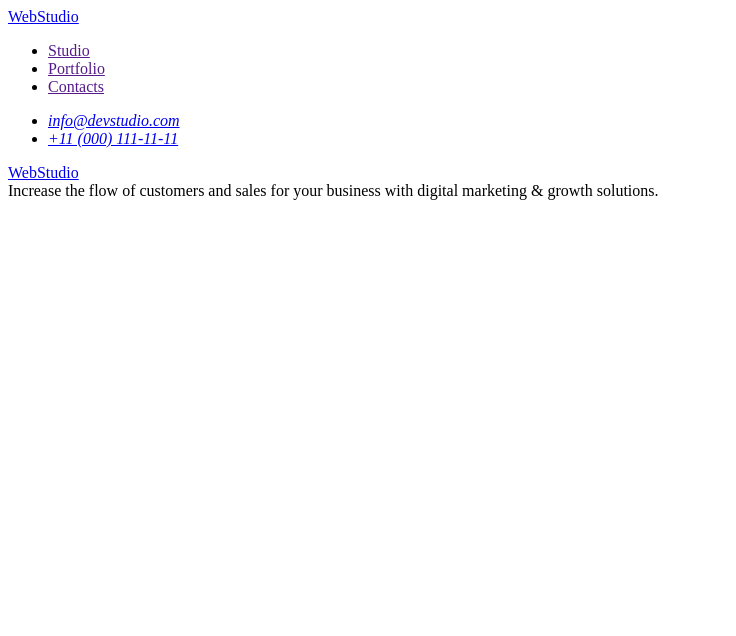
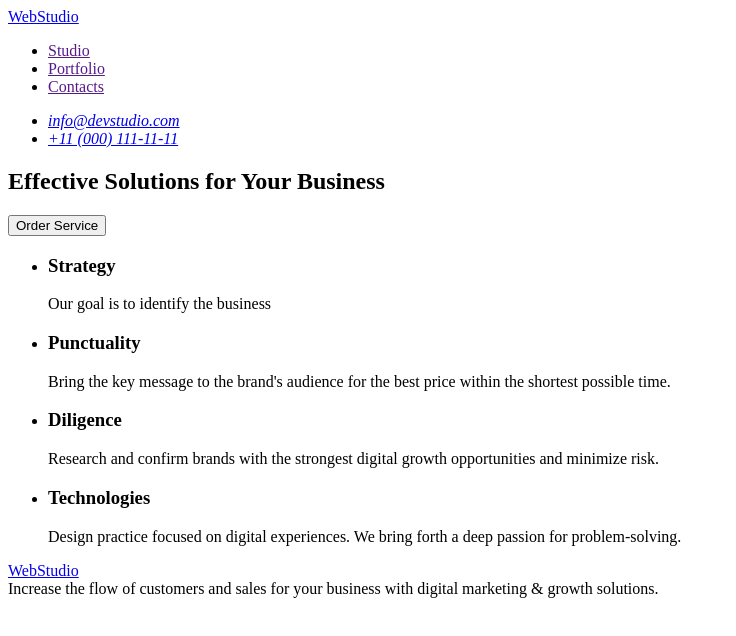
Before and after one commit to oshamoiev/goit-markup-hw-01, a plain HTML site: page index.html in a window 1280 px wide. Shown: the whole page, without its empty margins (0-736 px from the left). Drawn offline with Linux system fonts and the light colour scheme.

Commit message:
Add hero and features

```diff
--- a/index.html
+++ b/index.html
@@ -24,12 +24,37 @@
       </address>
     </header>
 
+    <main>
+      <section>
+        <h1>Effective Solutions for Your Business</h1>
+        <button type="button">Order Service</button>
+      </section>
+      <section>
+        <h2 hidden>Features</h2>
+        <ul>
+          <li>
+            <h3>Strategy</h3>
+            <p>Our goal is to identify the business</p>
+          </li>
+          <li>
+            <h3>Punctuality</h3>
+            <p>Bring the key message to the brand's audience for the best price within the shortest possible time.</p>
+          </li>
+          <li>
+            <h3>Diligence</h3>
+            <p>Research and confirm brands with the strongest digital growth opportunities and minimize risk.</p>
+          </li>
+          <li>
+            <h3>Technologies</h3>
+            <p>Design practice focused on digital experiences. We bring forth a deep passion for problem-solving.</p>
+          </li>
+        </ul>
+      </section>
+    </main>
+
     <footer>
       <a href="./index.html">WebStudio</a>
-      <div>
-        Increase the flow of customers and sales for your business with digital
-        marketing & growth solutions.
-      </div>
+      <div>Increase the flow of customers and sales for your business with digital marketing & growth solutions.</div>
     </footer>
   </body>
 </html>
```
